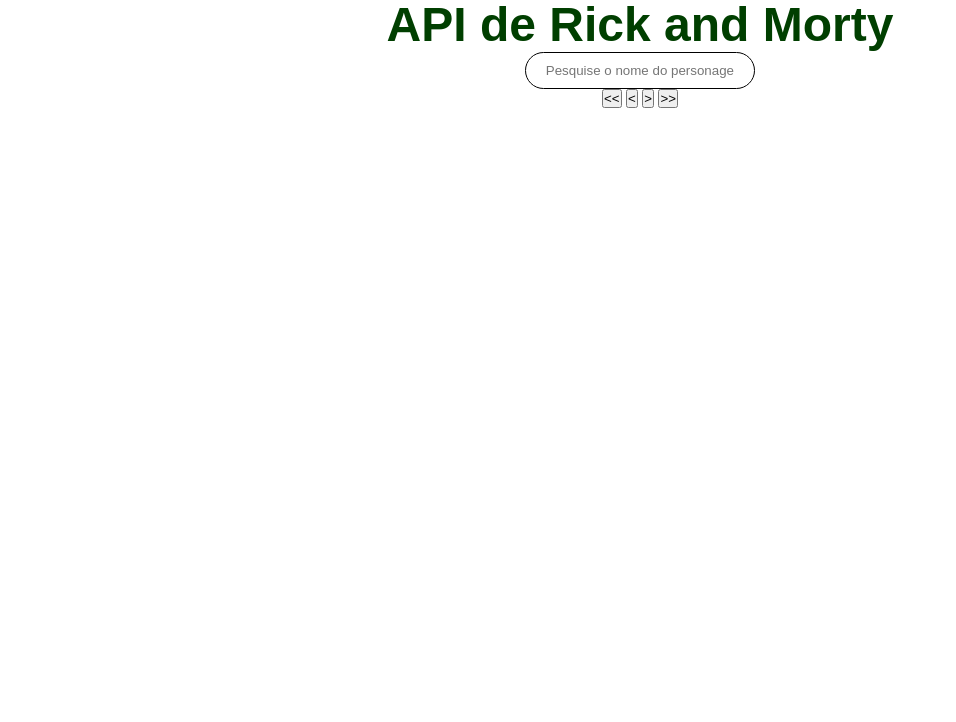
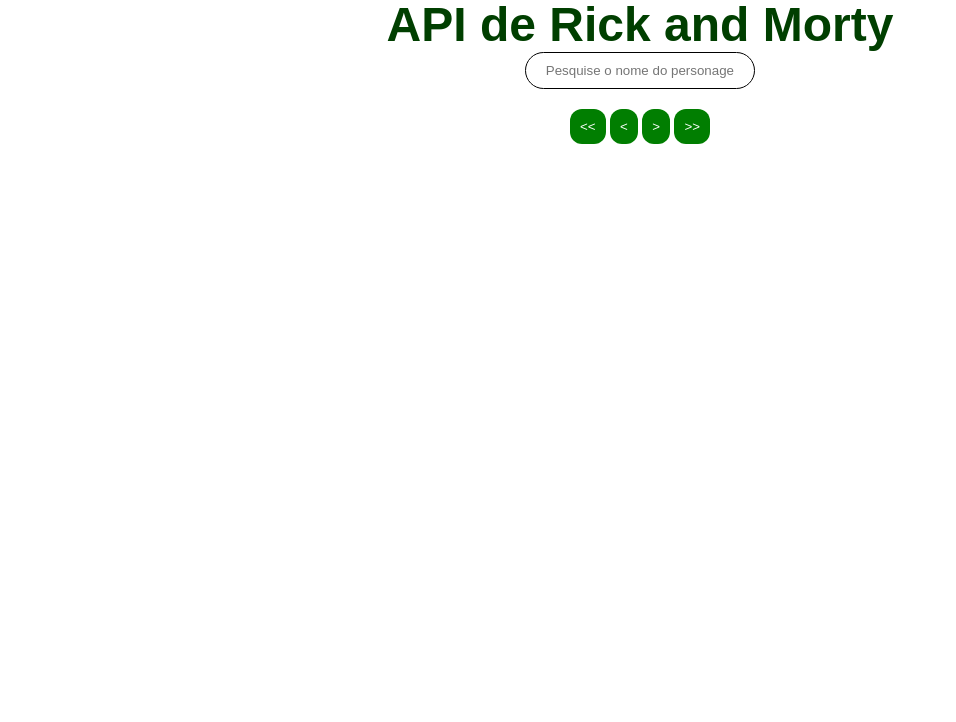
Before and after one commit to mthsmoreira33/rick-and-morty-api, a plain HTML site: page index.html in a window 1280 px wide. Shown: the part 78-800 px from the top of the page, without its empty margins (0-956 px from the left). Drawn offline with nearby package versions, Linux system fonts and the light colour scheme.

Commit message:
estiliza botões

```diff
--- a/css/styles.css
+++ b/css/styles.css
@@ -45,4 +45,16 @@ main {
     justify-content: center;
     padding-top: 20px;
 }
+.buttonWrapper {
+    padding: 20px;
 }
+
+button {
+    color: hsl(0, 0%, 100%);
+    background-color: hsl(120, 98%, 25%);
+    padding: 10px;
+    border-style: none;
+    border-radius: 12px;
+    cursor: pointer;
+}
+}
```
